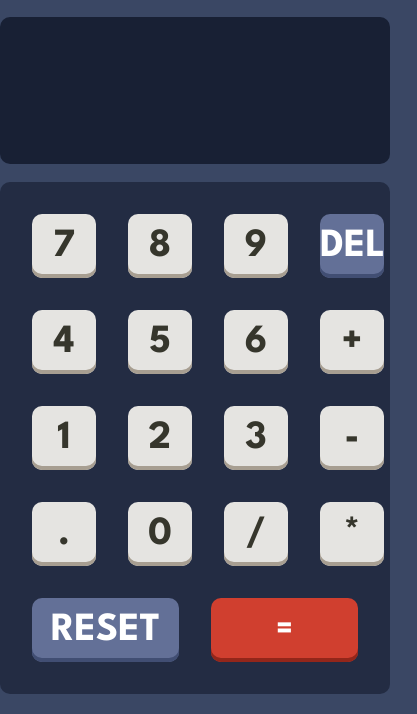
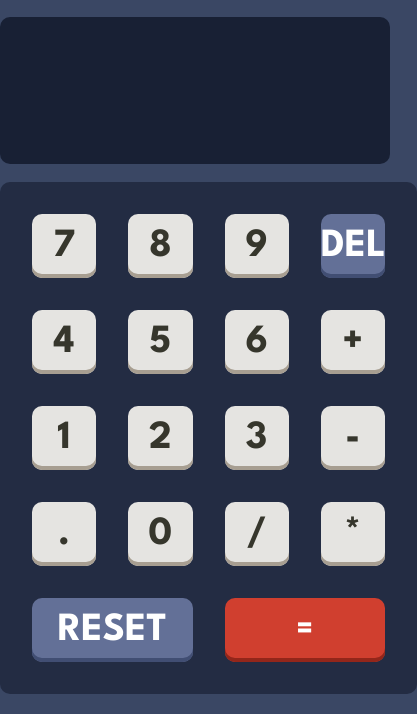
Before and after one commit to FTOkley/calc, a plain HTML site: page index.html in a window 390 px wide. Shown: the part 130-844 px from the top of the page, 417 px wide, since content can reach past the window. Drawn offline with Linux system fonts and the light colour scheme.

Commit message:
Update style.css

```diff
--- a/style.css
+++ b/style.css
@@ -218,4 +218,9 @@ body {
     width: 100%;
   }
 
+.keypads{
+
+width: fit-content;
+
+
 }
```
